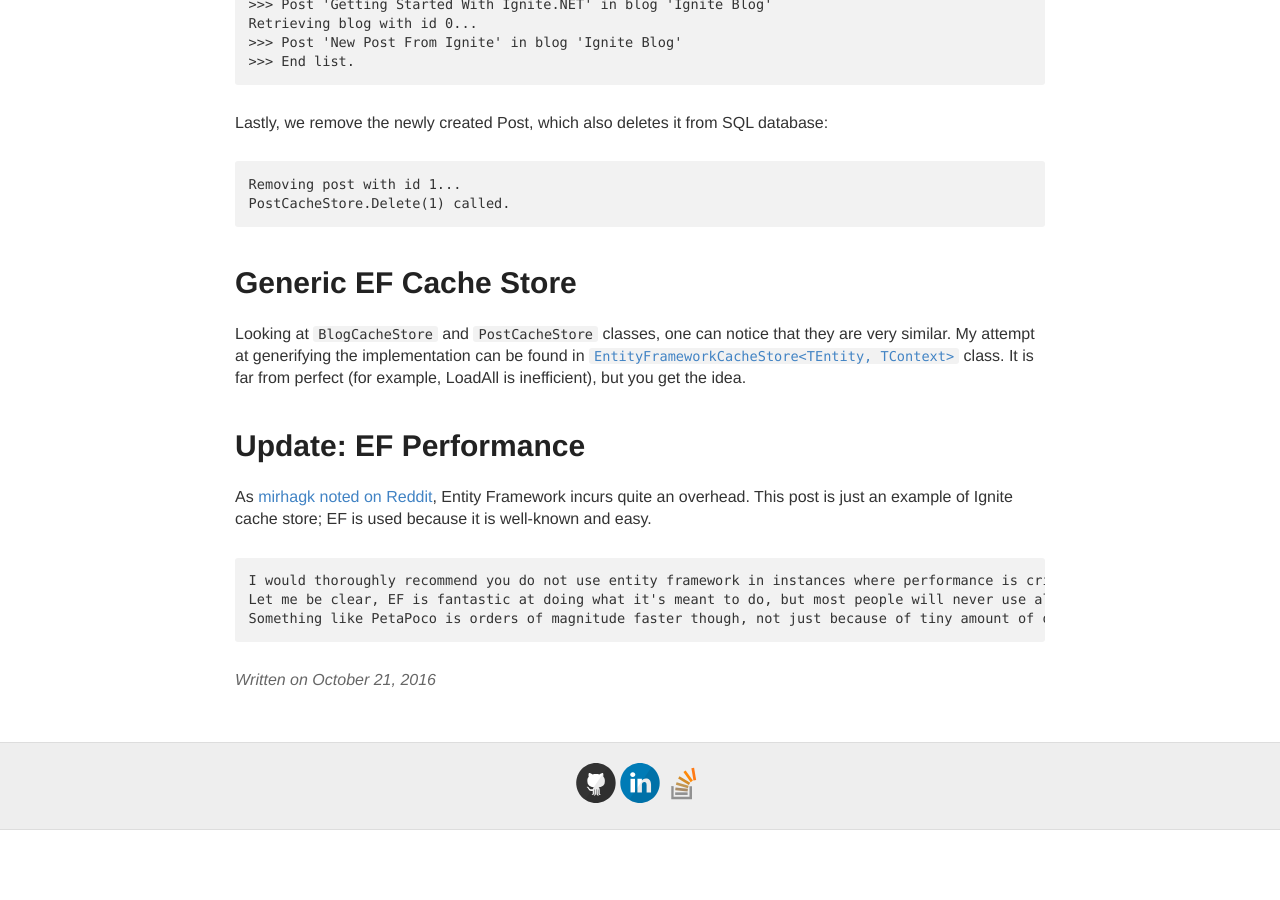
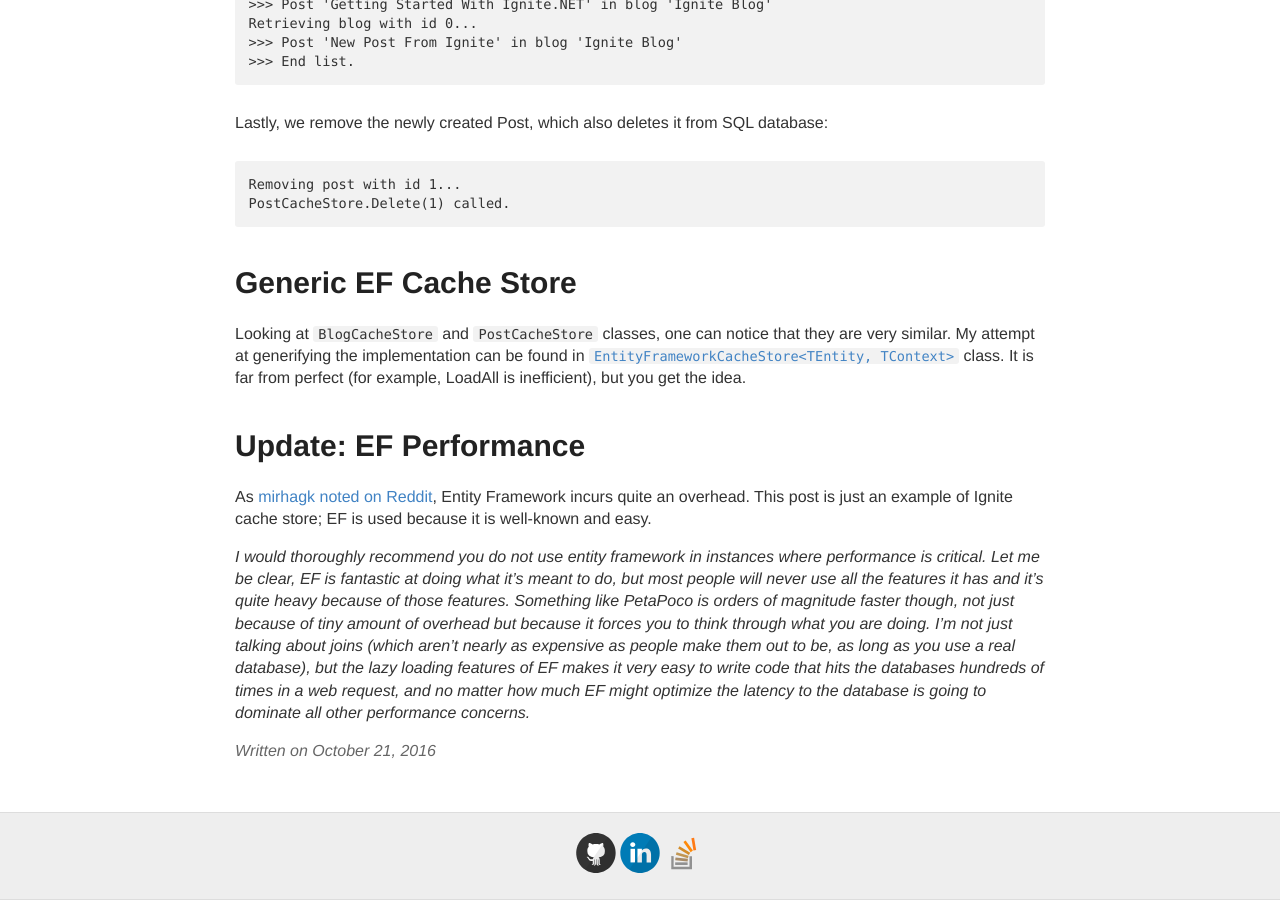
Before and after one commit to ptupitsyn/ptupitsyn.github.io, a Jekyll site: the page built from _posts/2016-10-21-Entity-Framework-Cache-Store.md, in a window 1280 px wide and 900 px high, scrolled down 3970 px. Built offline with Jekyll 4.4.1, drawn with Linux system fonts in a browser that asks for light colours; comment, search, counter and statistics services are not loaded; before the commit the page ends 4800 px from its top, so only the background shows below that.

Commit message:
Fix formatting

````diff
--- a/_posts/2016-10-21-Entity-Framework-Cache-Store.md
+++ b/_posts/2016-10-21-Entity-Framework-Cache-Store.md
@@ -201,8 +201,6 @@
 As [mirhagk noted on Reddit](https://www.reddit.com/r/programming/comments/593ep1/entity_framework_as_ignitenet_cache_store/d95mnt6/),
 Entity Framework incurs quite an overhead. This post is just an example of Ignite cache store; EF is used because it is well-known and easy.
 
-```text
-I would thoroughly recommend you do not use entity framework in instances where performance is critical.
+*I would thoroughly recommend you do not use entity framework in instances where performance is critical.
 Let me be clear, EF is fantastic at doing what it's meant to do, but most people will never use all the features it has and it's quite heavy because of those features.
-Something like PetaPoco is orders of magnitude faster though, not just because of tiny amount of overhead but because it forces you to think through what you are doing. I'm not just talking about joins (which aren't nearly as expensive as people make them out to be, as long as you use a real database), but the lazy loading features of EF makes it very easy to write code that hits the databases hundreds of times in a web request, and no matter how much EF might optimize the latency to the database is going to dominate all other performance concerns.
-```
+Something like PetaPoco is orders of magnitude faster though, not just because of tiny amount of overhead but because it forces you to think through what you are doing. I'm not just talking about joins (which aren't nearly as expensive as people make them out to be, as long as you use a real database), but the lazy loading features of EF makes it very easy to write code that hits the databases hundreds of times in a web request, and no matter how much EF might optimize the latency to the database is going to dominate all other performance concerns.*
````
